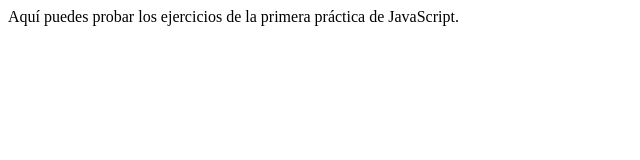
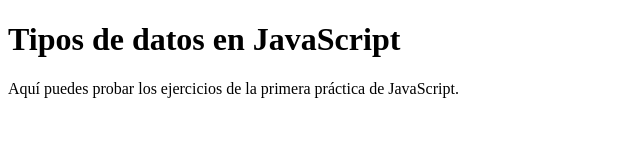
Before and after one commit to ivantellop/JavaScript, a plain HTML site: page index.html in a window 1280 px wide. Shown: the whole page, without its empty margins (0-640 px from the left). Drawn offline with Linux system fonts and the light colour scheme.

Commit message:
Agrego un título a mi página index

```diff
--- a/index.html
+++ b/index.html
@@ -6,6 +6,7 @@
     <title>Introducción a JavaScript</title>
 </head>
 <body>
+    <h1>Tipos de datos en JavaScript</h1>
     Aquí puedes probar los ejercicios de la primera práctica de JavaScript.
 </body>
 </html>
```
